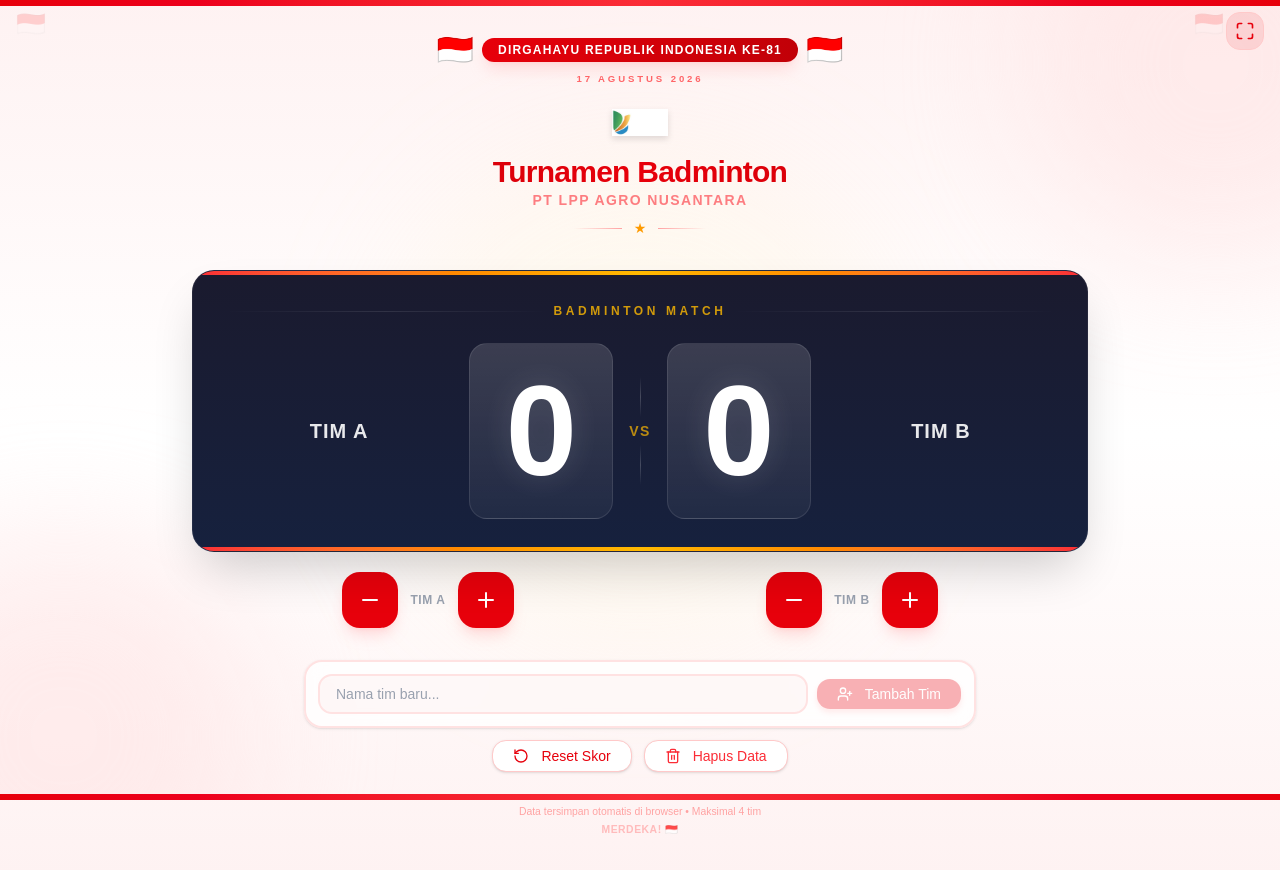
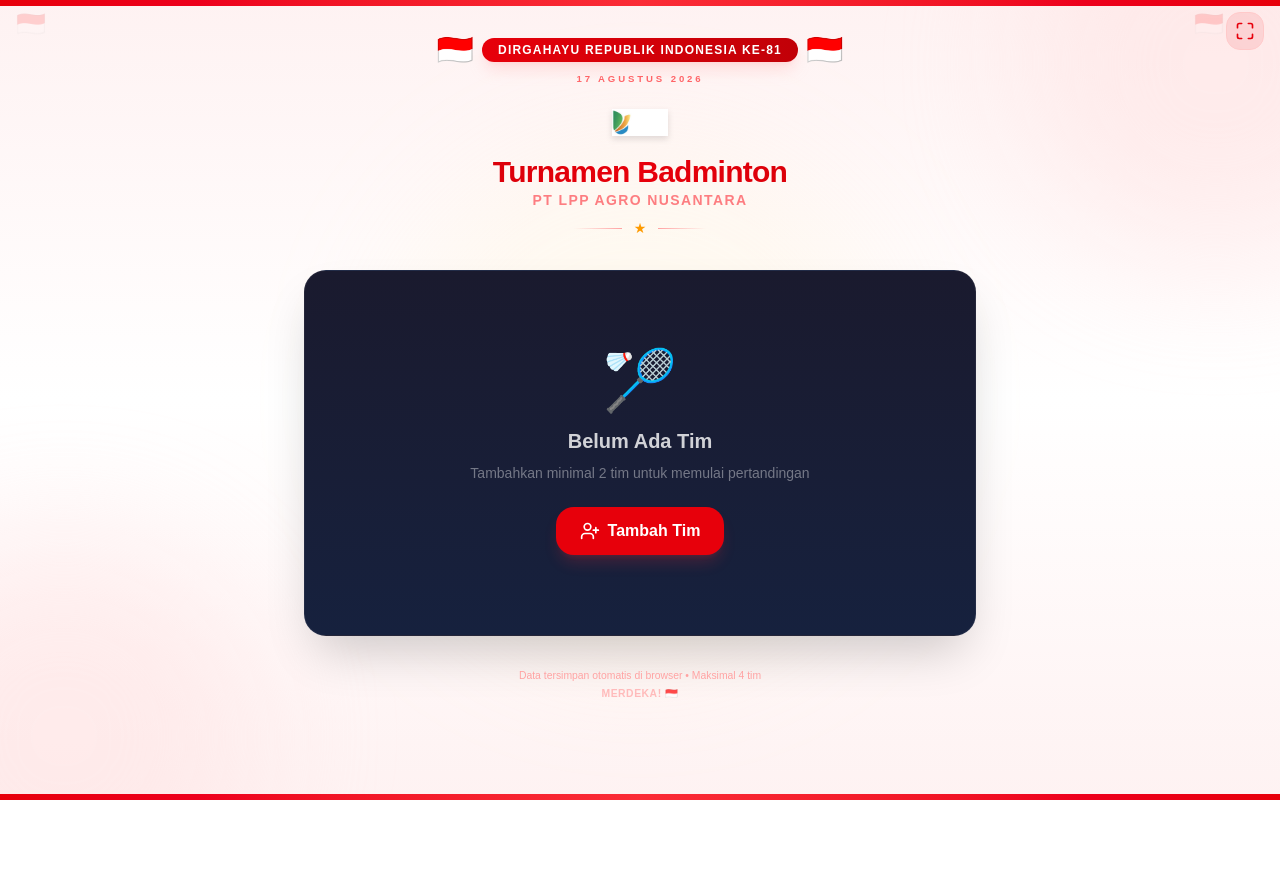
Before and after one commit to kimgeovedii/skor, a React (Vite) app: page / in a window 1280 px wide. After the commit the page ends 800 px from the top, so only its background shows below. Built offline with nearby package versions, Linux system fonts and the light colour scheme.

Commit message:
feat: implement badminton scoreboard application with local storage and score animation logic

```diff
--- a/src/App.jsx
+++ b/src/App.jsx
@@ -1,6 +1,15 @@
 import { useState, useCallback, useEffect, useRef } from 'react'
 import { Button } from '@/components/ui/button'
-import { Plus, Minus, RotateCcw, Maximize, Minimize, Trash2, UserPlus } from 'lucide-react'
+import {
+  Dialog,
+  DialogContent,
+  DialogHeader,
+  DialogTitle,
+  DialogDescription,
+  DialogFooter,
+  DialogClose,
+} from '@/components/ui/dialog'
+import { Plus, Minus, RotateCcw, Maximize, Minimize, Trash2, UserPlus, Settings } from 'lucide-react'
 
 const STORAGE_KEY = 'skor-turnamen-badminton'
 const SOUND_INCREMENT = '/audio/ssstik.io_1786355463088.mp3'
@@ -38,6 +47,57 @@
 }
 
 /* ══════════════════════════════════════════════
+   EMPTY STATE — no teams yet
+   ══════════════════════════════════════════════ */
+function EmptyState({ onAddTeam }) {
+  return (
+    <div className="w-full max-w-2xl mx-auto">
+      <div className="bg-gradient-to-b from-[#1a1a2e] to-[#16213e] rounded-3xl overflow-hidden shadow-2xl shadow-black/20 border border-white/5">
+        <div className="absolute top-0 left-0 right-0 h-1 bg-gradient-to-r from-red-500 via-amber-400 to-red-500" />
+        <div className="px-8 py-16 md:py-20 text-center">
+          <div className="text-6xl mb-4">🏸</div>
+          <h2 className="text-white/80 text-lg md:text-xl font-bold mb-2">Belum Ada Tim</h2>
+          <p className="text-white/40 text-sm mb-6">Tambahkan minimal 2 tim untuk memulai pertandingan</p>
+          <button
+            onClick={onAddTeam}
+            className="inline-flex items-center gap-2 bg-red-600 hover:bg-red-500 text-white font-bold px-6 py-3 rounded-2xl shadow-lg shadow-red-500/20 transition-all hover:scale-105 active:scale-95 cursor-pointer"
+          >
+            <UserPlus className="w-5 h-5" />
+            Tambah Tim
+          </button>
+        </div>
+      </div>
+    </div>
+  )
+}
+
+/* ══════════════════════════════════════════════
+   SINGLE TEAM STATE — need one more
+   ══════════════════════════════════════════════ */
+function SingleTeamState({ player, onAddTeam }) {
+  return (
+    <div className="w-full max-w-2xl mx-auto">
+      <div className="bg-gradient-to-b from-[#1a1a2e] to-[#16213e] rounded-3xl overflow-hidden shadow-2xl shadow-black/20 border border-white/5 relative">
+        <div className="absolute top-0 left-0 right-0 h-1 bg-gradient-to-r from-red-500 via-amber-400 to-red-500" />
+        <div className="px-8 py-12 md:py-16 text-center">
+          <p className="text-white/40 text-xs font-bold tracking-widest uppercase mb-4">Tim Terdaftar</p>
+          <h2 className="text-white text-2xl md:text-3xl font-black tracking-wider uppercase mb-6">{player.name}</h2>
+          <p className="text-white/40 text-sm mb-6">Tambahkan 1 tim lagi untuk memulai</p>
+          <button
+            onClick={onAddTeam}
+            className="inline-flex items-center gap-2 bg-red-600 hover:bg-red-500 text-white font-bold px-6 py-3 rounded-2xl shadow-lg shadow-red-500/20 transition-all hover:scale-105 active:scale-95 cursor-pointer"
+          >
+            <UserPlus className="w-5 h-5" />
+            Tambah Tim Lawan
+          </button>
+        </div>
+        <div className="absolute bottom-0 left-0 right-0 h-1 bg-gradient-to-r from-red-500 via-amber-400 to-red-500" />
+      </div>
+    </div>
+  )
+}
+
+/* ══════════════════════════════════════════════
    FOOTBALL-STYLE SCOREBOARD (2 players)
    ══════════════════════════════════════════════ */
 function FootballScoreboard({ players, highestScore, hasWinner, animatingId, onIncrement, onDecrement }) {
@@ -46,23 +106,21 @@
 
   return (
     <div className="w-full max-w-4xl mx-auto">
-      {/* ── Main Scoreboard Panel ── */}
+      {/* Main Scoreboard Panel */}
       <div className="relative bg-gradient-to-b from-[#1a1a2e] to-[#16213e] rounded-3xl overflow-hidden shadow-2xl shadow-black/20 border border-white/5">
-        {/* Top accent line */}
         <div className="absolute top-0 left-0 right-0 h-1 bg-gradient-to-r from-red-500 via-amber-400 to-red-500" />
 
-        {/* Scoreboard Content */}
         <div className="relative px-4 md:px-8 py-6 md:py-8">
-          {/* Match info top bar */}
+          {/* Match label */}
           <div className="flex items-center justify-center gap-2 mb-4 md:mb-6">
             <div className="h-px flex-1 bg-gradient-to-r from-transparent via-white/10 to-transparent" />
             <span className="text-[0.6rem] md:text-xs font-bold tracking-[0.3em] text-amber-400/80 uppercase">Badminton Match</span>
             <div className="h-px flex-1 bg-gradient-to-r from-transparent via-white/10 to-transparent" />
           </div>
 
-          {/* Main Score Display */}
+          {/* Score Display */}
           <div className="flex items-center justify-between gap-2 md:gap-4">
-            {/* Team A */}
+            {/* Team A Name */}
             <div className="flex-1 text-center">
               <h2 className="text-white/90 text-sm md:text-xl font-extrabold tracking-wider uppercase truncate">
                 {teamA.name}
@@ -92,7 +150,7 @@
                 </div>
               </div>
 
-              {/* VS Separator */}
+              {/* VS */}
               <div className="flex flex-col items-center gap-1">
                 <div className="w-px h-6 md:h-10 bg-gradient-to-b from-transparent via-white/20 to-transparent" />
                 <span className="text-amber-400/70 text-xs md:text-sm font-black tracking-widest">VS</span>
@@ -121,7 +179,7 @@
               </div>
             </div>
 
-            {/* Team B */}
+            {/* Team B Name */}
             <div className="flex-1 text-center">
               <h2 className="text-white/90 text-sm md:text-xl font-extrabold tracking-wider uppercase truncate">
                 {teamB.name}
@@ -142,11 +200,10 @@
           )}
         </div>
 
-        {/* Bottom accent line */}
         <div className="absolute bottom-0 left-0 right-0 h-1 bg-gradient-to-r from-red-500 via-amber-400 to-red-500" />
       </div>
 
-      {/* ── Control Buttons (OUTSIDE scoreboard) ── */}
+      {/* Control Buttons (OUTSIDE scoreboard) */}
       <div className="flex items-stretch justify-between gap-4 mt-5 px-2 md:px-8">
         {/* Team A Controls */}
         <div className="flex-1 flex items-center justify-center gap-3">
@@ -200,8 +257,6 @@
     <div className="grid grid-cols-1 sm:grid-cols-2 gap-5 md:gap-6 w-full max-w-4xl mx-auto">
       {players.map((player, idx) => (
         <div key={player.id} className="relative group">
-          {/* Remove button */}
-          {players.length > 2 && (
           <button
             onClick={() => onRemove(player.id)}
             className="absolute -top-2 -right-2 z-20 w-7 h-7 rounded-full bg-red-500 hover:bg-red-600 text-white text-xs flex items-center justify-center opacity-0 group-hover:opacity-100 transition-opacity cursor-pointer shadow-lg"
@@ -209,16 +264,12 @@
           >
             ✕
           </button>
-          )}
 
-          {/* Card */}
           <div className={`relative bg-gradient-to-br ${cardColors[idx % cardColors.length]} rounded-2xl overflow-hidden shadow-xl border border-white/10`}>
             <div className="absolute top-0 left-0 right-0 h-0.5 bg-gradient-to-r from-amber-400/50 via-white/20 to-amber-400/50" />
             <div className="p-4 md:p-6 text-center">
               {hasWinner && player.score === highestScore && player.score > 0 && (
-                <div className="mb-1 animate-bounce">
-                  <span className="text-2xl">🏸</span>
-                </div>
+                <div className="mb-1 animate-bounce"><span className="text-2xl">🏸</span></div>
               )}
               <h3 className="text-white/80 text-xs md:text-sm font-bold tracking-[0.2em] uppercase mb-2">{player.name}</h3>
               <div className="relative">
@@ -231,18 +282,13 @@
             </div>
           </div>
 
-          {/* Controls outside */}
           <div className="flex items-center justify-center gap-3 mt-3">
-            <button
-              onClick={() => onDecrement(player.id)}
-              className="flex items-center justify-center w-12 h-12 rounded-xl bg-red-600 hover:bg-red-500 active:bg-red-700 text-white shadow-lg shadow-red-400/20 transition-all duration-150 active:scale-90 hover:scale-105 cursor-pointer"
-            >
+            <button onClick={() => onDecrement(player.id)}
+              className="flex items-center justify-center w-12 h-12 rounded-xl bg-red-600 hover:bg-red-500 active:bg-red-700 text-white shadow-lg shadow-red-400/20 transition-all duration-150 active:scale-90 hover:scale-105 cursor-pointer">
               <Minus className="w-5 h-5" />
             </button>
-            <button
-              onClick={() => onIncrement(player.id)}
-              className="flex items-center justify-center w-12 h-12 rounded-xl bg-red-600 hover:bg-red-500 active:bg-red-700 text-white shadow-lg shadow-red-400/20 transition-all duration-150 active:scale-90 hover:scale-105 cursor-pointer"
-            >
+            <button onClick={() => onIncrement(player.id)}
+              className="flex items-center justify-center w-12 h-12 rounded-xl bg-red-600 hover:bg-red-500 active:bg-red-700 text-white shadow-lg shadow-red-400/20 transition-all duration-150 active:scale-90 hover:scale-105 cursor-pointer">
               <Plus className="w-5 h-5" />
             </button>
           </div>
@@ -253,17 +299,73 @@
 }
 
 /* ══════════════════════════════════════════════
+   ADD TEAM DIALOG
+   ══════════════════════════════════════════════ */
+function AddTeamDialog({ open, onOpenChange, onAdd, teamCount }) {
+  const [name, setName] = useState('')
+  const remaining = 4 - teamCount
+
+  const handleSubmit = (e) => {
+    e.preventDefault()
+    if (!name.trim()) return
+    onAdd(name.trim())
+    setName('')
+  }
+
+  return (
+    <Dialog open={open} onOpenChange={onOpenChange}>
+      <DialogContent className="sm:max-w-md bg-white border-red-100 shadow-2xl">
+        <DialogHeader>
+          <DialogTitle className="text-red-700 text-lg flex items-center gap-2">
+            <UserPlus className="w-5 h-5" />
+            Tambah Tim Baru
+          </DialogTitle>
+          <DialogDescription>
+            Masukkan nama tim untuk ditambahkan ke pertandingan.
+            Sisa slot: <strong className="text-red-600">{remaining}</strong>
+          </DialogDescription>
+        </DialogHeader>
+
+        <form onSubmit={handleSubmit} className="space-y-4">
+          <input
+            type="text"
+            value={name}
+            onChange={e => setName(e.target.value)}
+            placeholder="Contoh: Tim Garuda"
+            autoFocus
+            className="w-full bg-red-50/50 border-2 border-red-100 rounded-xl px-4 py-3 text-gray-800 placeholder:text-gray-400 focus:outline-none focus:border-red-300 focus:ring-2 focus:ring-red-100 transition-all"
+            id="input-team-name"
+          />
+
+          <DialogFooter className="gap-2">
+            <DialogClose>
+              <Button type="button" variant="outline" className="rounded-xl border-gray-200 cursor-pointer">
+                Batal
+              </Button>
+            </DialogClose>
+            <Button
+              type="submit"
+              disabled={!name.trim()}
+              className="bg-red-600 hover:bg-red-500 text-white rounded-xl px-6 cursor-pointer disabled:opacity-30 shadow-md shadow-red-200"
+            >
+              <Plus className="w-4 h-4 mr-1.5" />
+              Tambah
+            </Button>
+          </DialogFooter>
+        </form>
+      </DialogContent>
+    </Dialog>
+  )
+}
+
+/* ══════════════════════════════════════════════
    MAIN APP
    ══════════════════════════════════════════════ */
 function App() {
-  const [players, setPlayers] = useLocalStorage(STORAGE_KEY, [
-    { id: 1, name: 'Tim A', score: 0, color: 'red' },
-    { id: 2, name: 'Tim B', score: 0, color: 'white' },
-  ])
-
-  const [newPlayerName, setNewPlayerName] = useState('')
+  const [players, setPlayers] = useLocalStorage(STORAGE_KEY, [])
   const [isFullscreen, setIsFullscreen] = useState(false)
   const [animatingId, setAnimatingId] = useState(null)
+  const [dialogOpen, setDialogOpen] = useState(false)
   const audioIncRef = useRef(null)
   const audioDecRef = useRef(null)
 
@@ -285,10 +387,7 @@
   const playSound = useCallback((type) => {
     try {
       const audio = type === 'increment' ? audioIncRef.current : audioDecRef.current
-      if (audio) {
-        audio.currentTime = 0
-        audio.play().catch(() => {})
-      }
+      if (audio) { audio.currentTime = 0; audio.play().catch(() => {}) }
     } catch { /* ignore */ }
   }, [])
 
@@ -298,9 +397,7 @@
   }, [])
 
   const handleIncrement = useCallback((id) => {
-    setPlayers(prev =>
-      prev.map(p => p.id === id ? { ...p, score: p.score + 1 } : p)
-    )
+    setPlayers(prev => prev.map(p => p.id === id ? { ...p, score: p.score + 1 } : p))
     playSound('increment')
     triggerAnimation(id)
   }, [playSound, triggerAnimation, setPlayers])
@@ -308,9 +405,7 @@
   const handleDecrement = useCallback((id) => {
     const player = players.find(p => p.id === id)
     if (player && player.score <= 0) return
-    setPlayers(prev =>
-      prev.map(p => p.id === id ? { ...p, score: Math.max(0, p.score - 1) } : p)
-    )
+    setPlayers(prev => prev.map(p => p.id === id ? { ...p, score: Math.max(0, p.score - 1) } : p))
     playSound('decrement')
     triggerAnimation(id)
   }, [playSound, triggerAnimation, setPlayers, players])
@@ -321,25 +416,26 @@
 
   const clearStorage = useCallback(() => {
     localStorage.removeItem(STORAGE_KEY)
-    setPlayers([
-      { id: 1, name: 'Tim A', score: 0, color: 'red' },
-      { id: 2, name: 'Tim B', score: 0, color: 'white' },
-    ])
+    setPlayers([])
   }, [setPlayers])
 
-  const addPlayer = useCallback(() => {
-    if (!newPlayerName.trim() || players.length >= 4) return
+  const addPlayer = useCallback((name) => {
+    if (players.length >= 4) return
     setPlayers(prev => [
       ...prev,
-      { id: Date.now(), name: newPlayerName.trim(), score: 0, color: colorCycle[prev.length % colorCycle.length] },
+      { id: Date.now(), name, score: 0, color: colorCycle[prev.length % colorCycle.length] },
     ])
-    setNewPlayerName('')
-  }, [newPlayerName, players.length, setPlayers])
+    // Keep dialog open if fewer than 2 teams
+    if (players.length + 1 < 2) {
+      // will still need more teams
+    } else {
+      setDialogOpen(false)
+    }
+  }, [players.length, setPlayers])
 
   const removePlayer = useCallback((id) => {
-    if (players.length <= 2) return
     setPlayers(prev => prev.filter(p => p.id !== id))
-  }, [players.length, setPlayers])
+  }, [setPlayers])
 
   const toggleFullscreen = useCallback(() => {
     if (!document.fullscreenElement) {
@@ -349,17 +445,16 @@
     }
   }, [])
 
-  const highestScore = Math.max(...players.map(p => p.score))
-  const hasWinner = highestScore > 0
-  const isTwoPlayers = players.length === 2
+  const highestScore = Math.max(...players.map(p => p.score), 0)
+  const hasWinner = highestScore > 0 && players.length >= 2
 
   return (
     <div className="min-h-screen bg-gradient-to-b from-red-50 via-white to-red-50 text-gray-900 overflow-hidden relative">
-      {/* ── Decorative red stripes ── */}
+      {/* Decorative red stripes */}
       <div className="fixed top-0 left-0 right-0 h-1.5 bg-gradient-to-r from-red-600 via-red-500 to-red-600 z-40" />
       <div className="fixed bottom-0 left-0 right-0 h-1.5 bg-gradient-to-r from-red-600 via-red-500 to-red-600 z-40" />
 
-      {/* Subtle bg shapes */}
+      {/* Background shapes */}
       <div className="fixed inset-0 overflow-hidden pointer-events-none">
         <div className="absolute -top-32 -right-32 w-96 h-96 bg-red-100/50 rounded-full blur-3xl" />
         <div className="absolute -bottom-32 -left-32 w-96 h-96 bg-red-100/50 rounded-full blur-3xl" />
@@ -370,18 +465,29 @@
       <div className="fixed top-2 left-4 text-2xl opacity-15 pointer-events-none z-30">🇮🇩</div>
       <div className="fixed top-2 right-14 text-2xl opacity-15 pointer-events-none z-30">🇮🇩</div>
 
-      {/* Fullscreen */}
+      {/* Fullscreen + Settings buttons */}
+      <div className="fixed top-3 right-4 z-50 flex items-center gap-2">
+        {players.length < 4 && players.length >= 2 && (
+          <button
+            onClick={() => setDialogOpen(true)}
+            className="p-2 rounded-xl bg-red-600/10 hover:bg-red-600/20 border border-red-200 text-red-600 hover:text-red-700 transition-all cursor-pointer"
+            title="Tambah tim"
+          >
+            <UserPlus className="w-5 h-5" />
+          </button>
+        )}
         <button
           onClick={toggleFullscreen}
-        className="fixed top-3 right-4 z-50 p-2 rounded-xl bg-red-600/10 hover:bg-red-600/20 border border-red-200 text-red-600 hover:text-red-700 transition-all cursor-pointer"
+          className="p-2 rounded-xl bg-red-600/10 hover:bg-red-600/20 border border-red-200 text-red-600 hover:text-red-700 transition-all cursor-pointer"
           id="btn-fullscreen"
           title={isFullscreen ? 'Keluar fullscreen' : 'Mode fullscreen'}
         >
           {isFullscreen ? <Minimize className="w-5 h-5" /> : <Maximize className="w-5 h-5" />}
         </button>
+      </div>
 
       <div className="relative z-10 max-w-5xl mx-auto px-4 py-5 md:py-8">
-        {/* ── Header ── */}
+        {/* Header */}
         <header className="text-center mb-6 md:mb-8">
           <div className="inline-flex flex-col items-center gap-1 mb-2">
             <div className="flex items-center gap-2">
@@ -412,8 +518,16 @@
           </div>
         </header>
 
-        {/* ── Scoreboard ── */}
-        {isTwoPlayers ? (
+        {/* Scoreboard */}
+        {players.length === 0 && (
+          <EmptyState onAddTeam={() => setDialogOpen(true)} />
+        )}
+
+        {players.length === 1 && (
+          <SingleTeamState player={players[0]} onAddTeam={() => setDialogOpen(true)} />
+        )}
+
+        {players.length === 2 && (
           <FootballScoreboard
             players={players}
             highestScore={highestScore}
@@ -422,7 +536,9 @@
             onIncrement={handleIncrement}
             onDecrement={handleDecrement}
           />
-        ) : (
+        )}
+
+        {players.length > 2 && (
           <MultiTeamGrid
             players={players}
             highestScore={highestScore}
@@ -434,34 +550,9 @@
           />
         )}
 
-        {/* ── Bottom Controls ── */}
-        <div className="space-y-3 mt-8 max-w-2xl mx-auto">
-          {players.length < 4 && (
-            <div className="bg-white/80 backdrop-blur-sm border-2 border-red-100 rounded-2xl p-3 shadow-sm">
-              <div className="flex flex-col sm:flex-row items-stretch sm:items-center gap-2">
-                <input
-                  type="text"
-                  value={newPlayerName}
-                  onChange={e => setNewPlayerName(e.target.value)}
-                  onKeyDown={e => e.key === 'Enter' && addPlayer()}
-                  placeholder="Nama tim baru..."
-                  className="flex-1 bg-red-50/50 border-2 border-red-100 rounded-xl px-4 py-2 text-gray-800 text-sm placeholder:text-gray-400 focus:outline-none focus:border-red-300 focus:ring-2 focus:ring-red-100 transition-all"
-                  id="input-player-name"
-                />
-                <Button
-                  onClick={addPlayer}
-                  disabled={!newPlayerName.trim()}
-                  className="bg-red-600 hover:bg-red-500 text-white rounded-xl px-5 cursor-pointer disabled:opacity-30 shadow-md shadow-red-200"
-                  id="btn-add-player"
-                >
-                  <UserPlus className="w-4 h-4 mr-1.5" />
-                  Tambah Tim
-                </Button>
-              </div>
-            </div>
-          )}
-
-          <div className="flex flex-wrap items-center justify-center gap-3">
+        {/* Action buttons — only show when teams exist */}
+        {players.length >= 2 && (
+          <div className="flex flex-wrap items-center justify-center gap-3 mt-8">
             <Button
               onClick={resetAll}
               variant="outline"
@@ -478,17 +569,25 @@
               id="btn-clear-storage"
             >
               <Trash2 className="w-4 h-4 mr-1.5" />
-              Hapus Data
+              Hapus Semua Tim
             </Button>
           </div>
-        </div>
+        )}
 
-        {/* ── Footer ── */}
+        {/* Footer */}
         <footer className="text-center mt-8 text-red-300 text-[0.65rem] space-y-0.5">
           <p>Data tersimpan otomatis di browser • Maksimal 4 tim</p>
           <p className="text-red-300/70 font-semibold tracking-wider">MERDEKA! 🇮🇩</p>
         </footer>
       </div>
+
+      {/* Add Team Dialog */}
+      <AddTeamDialog
+        open={dialogOpen}
+        onOpenChange={setDialogOpen}
+        onAdd={addPlayer}
+        teamCount={players.length}
+      />
     </div>
   )
 }
```
Lines whose indentation alone changed are shown as unchanged.
